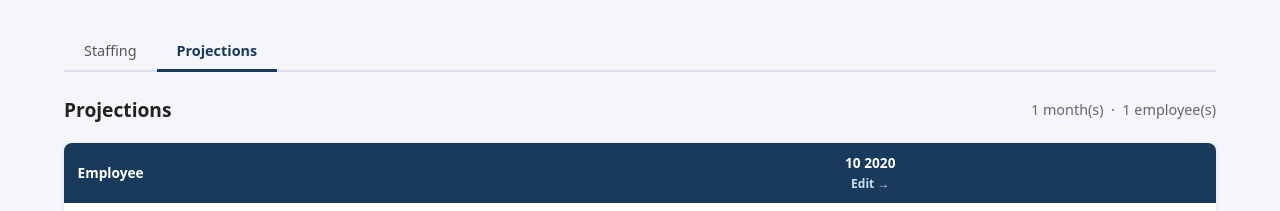
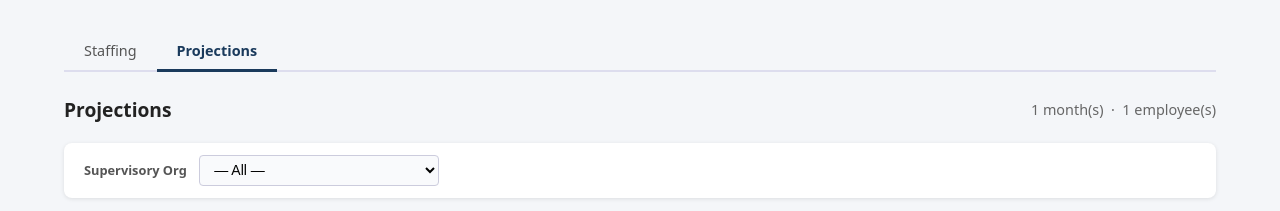
Before and after one commit to kkdt/claude-company, a Flask app: template templates/staffing_projections.html in a window 1280 px wide. Shown: the part 63-274 px from the top of the page. Run offline with Flask 3, Linux system fonts and the light colour scheme; the template is opened without the code that fills it: most values are stand-ins (such as "Sample title", 1, 10 or a date in 2020).

Commit message:
Include Supervisory Organization dropdown filter

```diff
--- a/templates/staffing_projections.html
+++ b/templates/staffing_projections.html
@@ -41,6 +41,18 @@
   .month-link:hover { color: #fff; text-decoration: underline; }
 
   .empty { text-align: center; padding: 3rem; color: #888; }
+  .filter-bar {
+    background: #fff; border-radius: 8px; box-shadow: 0 1px 4px rgba(0,0,0,.1);
+    padding: 0.75rem 1.25rem; margin-bottom: 1rem;
+    display: flex; align-items: center; gap: 0.75rem; flex-wrap: wrap;
+  }
+  .filter-bar label { font-size: 0.8rem; font-weight: 600; color: #555; white-space: nowrap; }
+  .filter-bar select {
+    padding: 0.35rem 0.65rem; border: 1px solid #ccd; border-radius: 4px;
+    font-size: 0.875rem; background: #f9fafc; min-width: 240px;
+  }
+  .filter-bar select:focus { outline: none; border-color: #1a3a5c; }
+  .filter-count { font-size: 0.8rem; color: #888; }
 
   /* Modal */
   .modal-backdrop {
@@ -99,7 +111,7 @@ const EMPLOYEE_DATA = {
     "months": [
       {% for yr, mo in months %}
       {
-        "label": "{{ '%02d'|format(mo) }} {{ yr }}",
+        "label": "{{ yr }}-{{ '%02d'|format(mo) }}",
         "projects": {{ month_assignments.get((yr, mo), {}).get(eid, []) | sort | tojson }}
       }{% if not loop.last %},{% endif %}
       {% endfor %}
@@ -134,6 +146,18 @@ const PROJ_DESCRIPTIONS = {
   No employees loaded. <a href="{{ url_for('upload') }}" style="color:#1a3a5c;">Upload a CSV</a> first.
 </div>
 {% else %}
+{% set orgs = employees | map(attribute='supervisor_organization') | select | unique | sort | list %}
+<div class="filter-bar">
+  <label for="org-filter">Supervisory Org</label>
+  <select id="org-filter" onchange="filterByOrg(this.value)">
+    <option value="">— All —</option>
+    {% for org in orgs %}
+    <option value="{{ org }}">{{ org }}</option>
+    {% endfor %}
+  </select>
+  <span class="filter-count" id="filter-count"></span>
+</div>
+
 <div class="matrix-wrap">
   <table>
     <thead>
@@ -142,7 +166,7 @@ const PROJ_DESCRIPTIONS = {
         {% for yr, mo in months %}
         {% set is_cur = (yr == today_year and mo == today_month) %}
         <th class="month-col {% if is_cur %}is-current{% endif %}">
-          {{ '%02d'|format(mo) }} {{ yr }}
+          {{ yr }}-{{ '%02d'|format(mo) }}
           {% if is_cur %}<span style="font-size:0.7rem;opacity:0.7;display:block;">Current</span>{% endif %}
           <a class="month-link" href="{{ url_for('staffing_month', year=yr, month=mo) }}">Edit →</a>
         </th>
@@ -152,7 +176,7 @@ const PROJ_DESCRIPTIONS = {
     <tbody>
       {% for emp in employees | sort(attribute='employee_name') %}
       {% set eid = emp.employee_id %}
-      <tr>
+      <tr data-org="{{ emp.supervisor_organization or '' }}">
         <td>
           <div class="emp-name">
             <button class="emp-btn" onclick="openModal('{{ eid }}')">{{ emp.employee_name }}</button>
@@ -201,6 +225,18 @@ const PROJ_DESCRIPTIONS = {
 {% endif %}
 
 <script>
+  function filterByOrg(org) {
+    const rows = document.querySelectorAll('tbody tr');
+    let visible = 0;
+    rows.forEach(row => {
+      const match = !org || row.dataset.org === org;
+      row.style.display = match ? '' : 'none';
+      if (match) visible++;
+    });
+    const count = document.getElementById('filter-count');
+    count.textContent = org ? `${visible} of ${rows.length} employee(s)` : '';
+  }
+
   function openModal(eid) {
     const emp = EMPLOYEE_DATA[eid];
     if (!emp) return;
```
Also changed, not shown: README.md.
